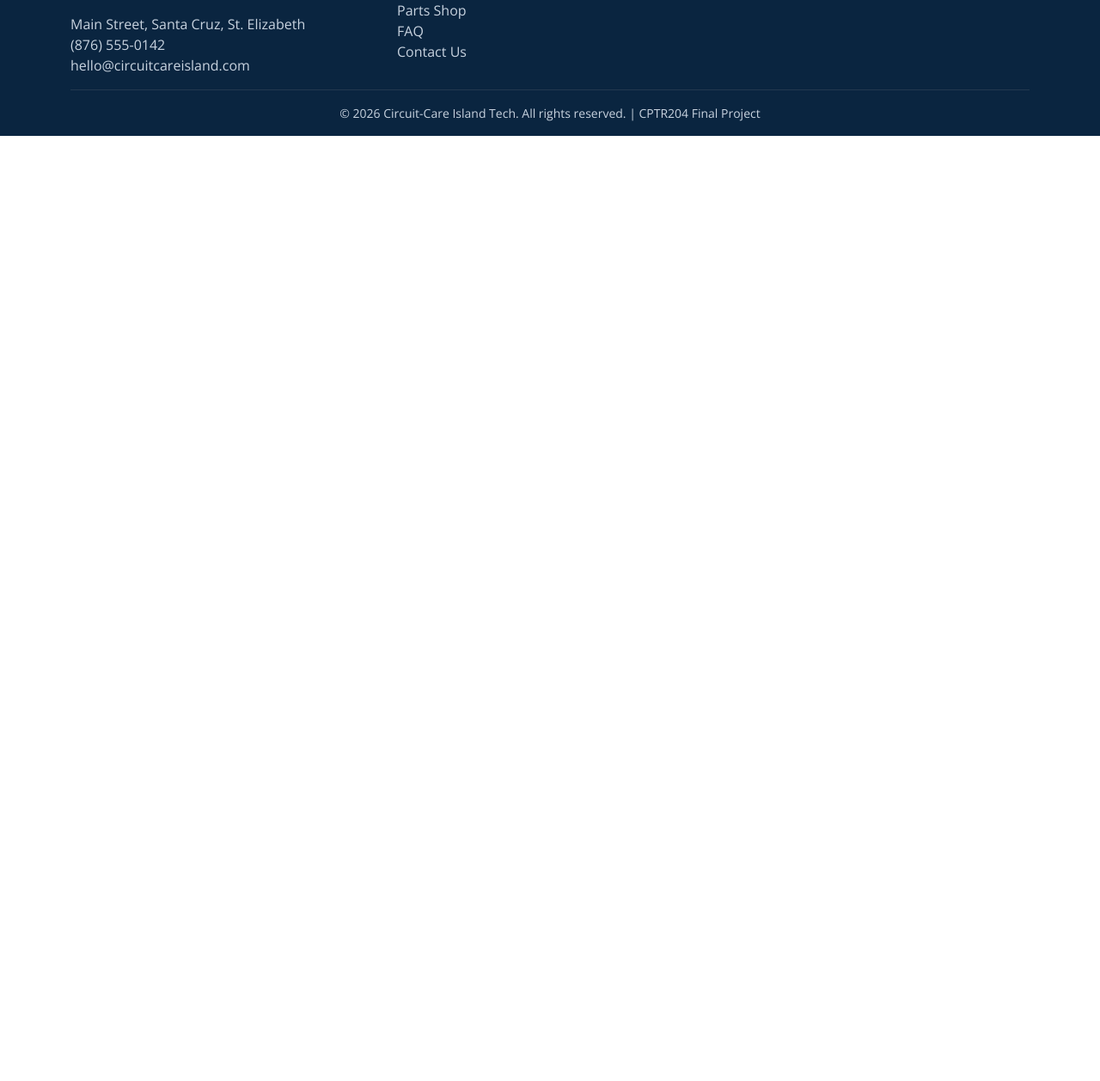
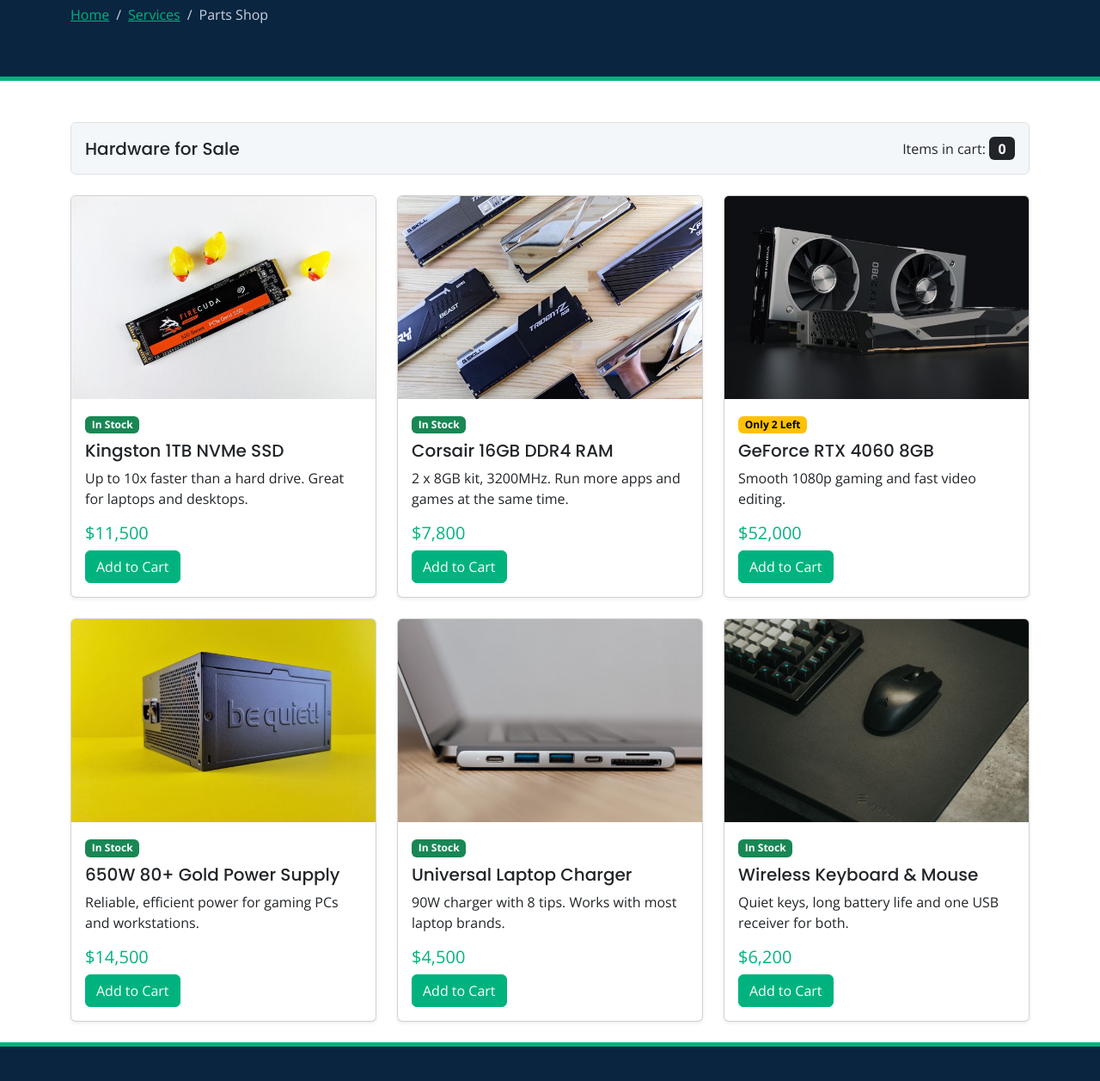
Before and after one commit to ray-bourne/CPTR204-Final-Project-Group, a plain HTML site: page parts.html in a window 1280 px wide. Shown: the part 223-1480 px from the top of the page at 86% size. Before the commit the page ends 800 px from the top, so only its background shows below. Drawn offline with nearby package versions, Linux system fonts and the light colour scheme.

Commit message:
Parts Shop - products section done

```diff
--- a/parts.html
+++ b/parts.html
@@ -50,8 +50,133 @@
     </nav>
   </header>
 
-  <!-- MAIN CONTENT -->
+  <!-- Main Content -->
   <main>
+    <!-- Page Banner and Breadcrumb -->
+    <section class="page-banner">
+      <div class="container">
+        <h1>Parts Shop</h1>
+        <p class="lead mb-3">Quality computer hardware, in stock in Santa Cruz.</p>
+        <nav aria-label="breadcrumb">
+          <ol class="breadcrumb mb-0">
+            <li class="breadcrumb-item"><a href="index.html">Home</a></li>
+            <li class="breadcrumb-item"><a href="services.html">Services</a></li>
+            <li class="breadcrumb-item active" aria-current="page">Parts Shop</li>
+          </ol>
+        </nav>
+      </div>
+    </section>
+
+
+    <!-- Cart Bar -->
+    <section class="pt-5">
+      <div class="container">
+        <div class="d-flex justify-content-between align-items-center border rounded p-3 bg-soft">
+          <h2 class="h5 mb-0">Hardware for Sale</h2>
+          <p class="mb-0">Items in cart: <span id="cartCount" class="badge text-bg-dark fs-6">0</span></p>
+        </div>
+
+        <!--Message Box (added to cart - Javascript)-->
+
+        <div id="cartMessage"></div>
+      </div>
+    </section>
+
+    <!-- Product Cards -->
+    <section class="py-4">
+      <div class="container">
+        <div class="row g-4">
+
+          <!-- Product 1 -->
+          <div class="col-md-6 col-lg-4">
+            <div class="card h-100 shadow-sm card-hover">
+              <img src="images/part-ssd.jpg" class="card-img-top" alt="Kingston 1TB NVMe SSD">
+              <div class="card-body">
+                <span class="badge text-bg-success mb-2">In Stock</span>
+                <h3 class="h5 card-title">Kingston 1TB NVMe SSD</h3>
+                <p class="card-text">Up to 10x faster than a hard drive. Great for laptops and desktops.</p>
+                <p class="h5 text-circuit">$11,500</p>
+                <button type="button" class="btn btn-circuit" onclick="addToCart('Kingston 1TB NVMe SSD')">Add to
+                  Cart</button>
+              </div>
+            </div>
+          </div>
+
+          <!-- Product 2 -->
+          <div class="col-md-6 col-lg-4">
+            <div class="card h-100 shadow-sm card-hover">
+              <img src="images/part-ram.jpg" class="card-img-top" alt="Corsair 16GB DDR4 RAM">
+              <div class="card-body">
+                <span class="badge text-bg-success mb-2">In Stock</span>
+                <h3 class="h5 card-title">Corsair 16GB DDR4 RAM</h3>
+                <p class="card-text">2 x 8GB kit, 3200MHz. Run more apps and games at the same time.</p>
+                <p class="h5 text-circuit">$7,800</p>
+                <button type="button" class="btn btn-circuit" onclick="addToCart('Corsair 16GB DDR4 RAM')">Add to
+                  Cart</button>
+              </div>
+            </div>
+          </div>
+
+          <!-- Product 3 -->
+          <div class="col-md-6 col-lg-4">
+            <div class="card h-100 shadow-sm card-hover">
+              <img src="images/part-gpu.jpg" class="card-img-top" alt="NVIDIA GeForce RTX 4060 graphics card">
+              <div class="card-body">
+                <span class="badge text-bg-warning mb-2">Only 2 Left</span>
+                <h3 class="h5 card-title">GeForce RTX 4060 8GB</h3>
+                <p class="card-text">Smooth 1080p gaming and fast video editing.</p>
+                <p class="h5 text-circuit">$52,000</p>
+                <button type="button" class="btn btn-circuit" onclick="addToCart('GeForce RTX 4060 8GB')">Add to
+                  Cart</button>
+              </div>
+            </div>
+          </div>
+
+          <!-- Product 4 -->
+          <div class="col-md-6 col-lg-4">
+            <div class="card h-100 shadow-sm card-hover">
+              <img src="images/part-psu.jpg" class="card-img-top" alt="650W power supply">
+              <div class="card-body">
+                <span class="badge text-bg-success mb-2">In Stock</span>
+                <h3 class="h5 card-title">650W 80+ Gold Power Supply</h3>
+                <p class="card-text">Reliable, efficient power for gaming PCs and workstations.</p>
+                <p class="h5 text-circuit">$14,500</p>
+                <button type="button" class="btn btn-circuit" onclick="addToCart('650W 80+ Gold Power Supply')">Add to Cart</button>
+              </div>
+            </div>
+          </div>
+
+          <!-- Product 5 -->
+          <div class="col-md-6 col-lg-4">
+            <div class="card h-100 shadow-sm card-hover">
+              <img src="images/part-charger.jpg" class="card-img-top" alt="Universal laptop charger">
+              <div class="card-body">
+                <span class="badge text-bg-success mb-2">In Stock</span>
+                <h3 class="h5 card-title">Universal Laptop Charger</h3>
+                <p class="card-text">90W charger with 8 tips. Works with most laptop brands.</p>
+                <p class="h5 text-circuit">$4,500</p>
+                <button type="button" class="btn btn-circuit" onclick="addToCart('Universal Laptop Charger')">Add to Cart</button>
+              </div>
+            </div>
+          </div>
+
+          <!-- Product 6 -->
+          <div class="col-md-6 col-lg-4">
+            <div class="card h-100 shadow-sm card-hover">
+              <img src="images/part-keyboard.jpg" class="card-img-top" alt="Wireless keyboard and mouse">
+              <div class="card-body">
+                <span class="badge text-bg-success mb-2">In Stock</span>
+                <h3 class="h5 card-title">Wireless Keyboard &amp; Mouse</h3>
+                <p class="card-text">Quiet keys, long battery life and one USB receiver for both.</p>
+                <p class="h5 text-circuit">$6,200</p>
+                <button type="button" class="btn btn-circuit" onclick="addToCart('Wireless Keyboard and Mouse')">Add to Cart</button>
+              </div>
+            </div>
+          </div>
+
+          </div>
+        </div>
+    </section>
 
 
   </main>
```
Also changed, not shown: contact.html (+1 -1 lines), faq.html (+1 -1 lines), index.html (+1 -1 lines), login.html (+1 -1 lines).
